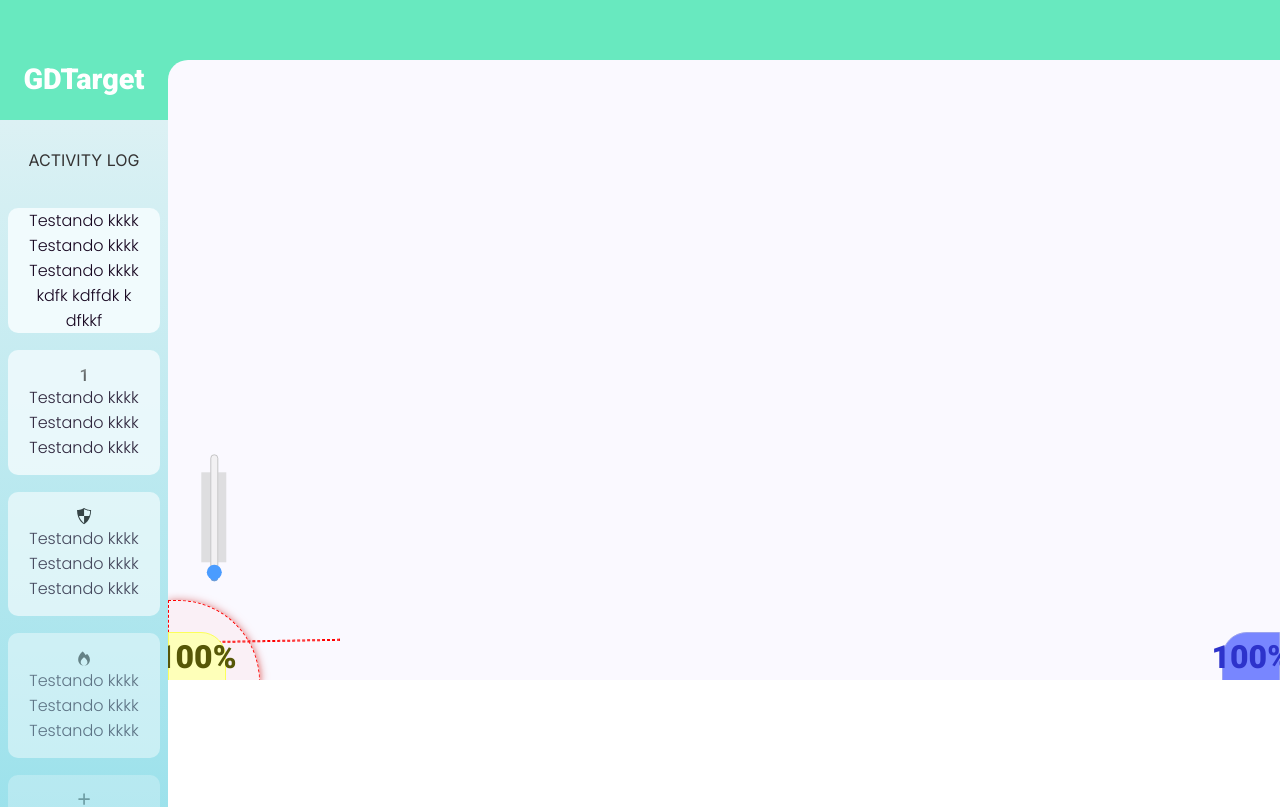
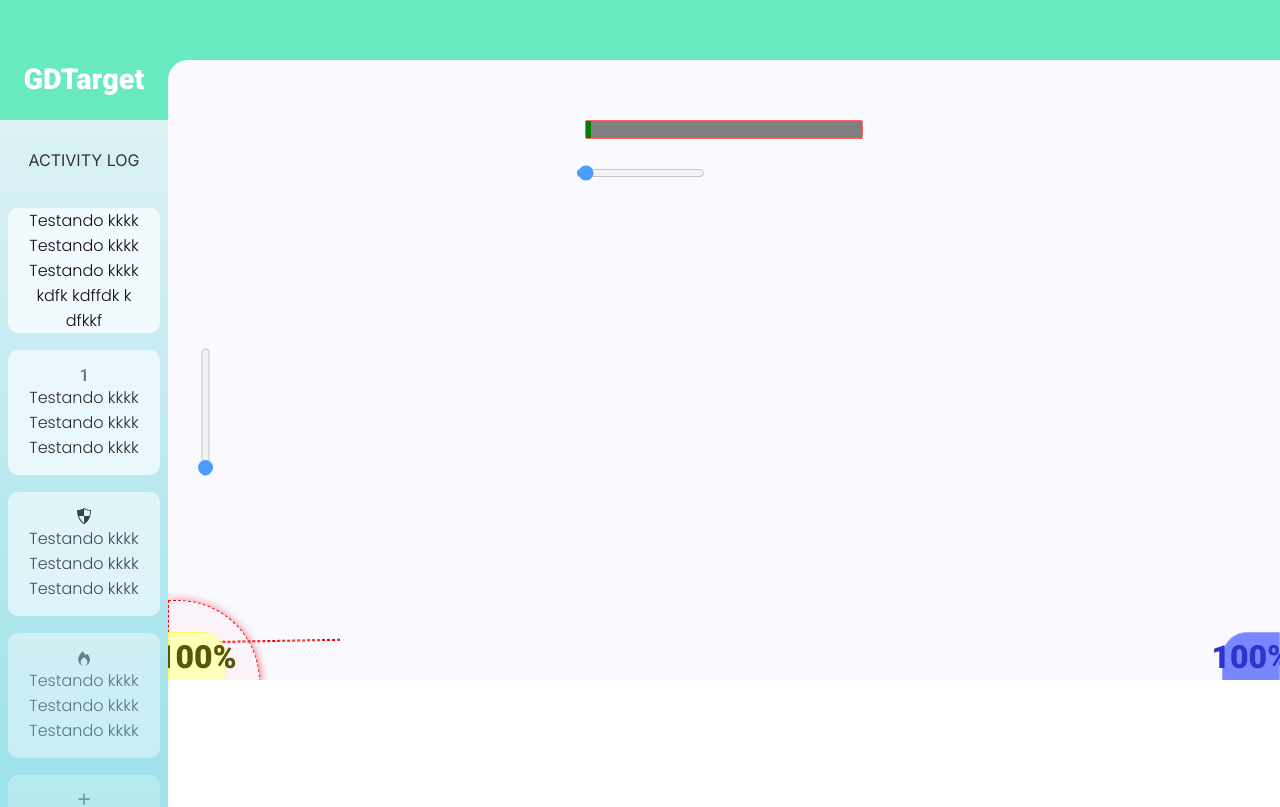
Before and after one commit to GabrielDavid1/GDTarget, a React (Vite) app: page / in a window 1280 px wide. Shown: the top 807 px of the page. Built offline with nearby package versions, Linux system fonts and the light colour scheme.

Commit message:
Power has finished

```diff
--- a/src/App.tsx
+++ b/src/App.tsx
@@ -29,9 +29,11 @@ import { Wind } from "./components/Wind";
 import PowerBar from "./components/PowerBar";
 import Description from './components/Description';
 import PlayerComponent from './components/Player';
+import Inclination from './components/Player/Inclination';
 
 function App() {
-  const [power, setPower] = useState<number>(0);
+  const [power, setPower] = useState<number>(2);
+  const [angle, setAngle] = useState<number>(1);
   const [toggle, setToggle] = useState<boolean>(true);
   return (
     <AppContainer>
@@ -79,7 +81,12 @@ function App() {
       <AppMain>
         <AppContent>
           <MainPowerBar>
-            <PowerBar value={power} isVisible={false} />
+            <PowerBar value={power} isVisible={true} />
+            <Inclination
+              isVertically
+              state={power}
+              setState={setPower}
+            />
           </MainPowerBar>
 
           <MainDescriptionArea>
@@ -87,8 +94,14 @@ function App() {
           </MainDescriptionArea>
 
           <MainPlayers>
+            <Inclination
+              isVertically={false}
+              state={angle}
+              setState={setAngle}
+            />
             <PlayerArea>
               <PlayerComponent
+                angle={angle}
                 percent_life="100%"
                 stylePlayer={{
                   playerTextColor:'#565707',
@@ -97,6 +110,7 @@ function App() {
                 }}
               />
               <PlayerComponent
+                angle={angle}
                 percent_life="100%"
                 stylePlayer={undefined}
               />
--- a/src/components/Player/Inclination/index.tsx
+++ b/src/components/Player/Inclination/index.tsx
@@ -1,28 +1,28 @@
 import { InclinationWrapper } from "./styles";
 
 interface Props {
-    angle: number;
-    setAngle: React.Dispatch<React.SetStateAction<number>>;
+    isVertically:boolean;
+    state: number;
+    setState: React.Dispatch<React.SetStateAction<number>>;
 }
 
-export default function Inclination({ angle, setAngle }:Props) {
-  const position = `
-    -${document.documentElement.clientHeight*0.12}px
-  `;
+export default function Inclination({ isVertically, state, setState }:Props) {
   const handleAngle = (e:React.ChangeEvent<HTMLInputElement>) => {
-    setAngle(Number(e.target.value))
+    setState(Number(e.target.value))
   }
   return (
-    <InclinationWrapper top={position}>
+    <>
+    <InclinationWrapper isVertically={isVertically}>
       <input
         className="inclination"
         type="range"
         min="0"
         max="90"
-        value={angle}
+        value={state}
         onChange={handleAngle}
         data-vertical="true"
        />
     </InclinationWrapper>
+    </>
   );
 }
--- a/src/components/Player/Inclination/styles.ts
+++ b/src/components/Player/Inclination/styles.ts
@@ -1,21 +1,21 @@
 import styled from "styled-components";
 
 interface Props {
-   top: string;
+  isVertically: boolean;
 }
 
 export const InclinationWrapper = styled.div<Props>`
   -webkit-appearance: none;
   width: 100%;
   height: 25px;
-  background-color: #d3d3d3;
   outline: none;
   opacity: 0.7;
   -webkit-transition: 0.2s;
   transition: opacity 0.2s;
   position: absolute;
-  top: ${({ top }) => `${top}`};
-  transform: rotate(270deg);
+  top:${({ isVertically }) => isVertically ? '20%' : '50%'};
+  right:${({ isVertically }) => isVertically ? '0%' : '34%'};
+  transform: ${({ isVertically }) => isVertically ? 'none' : 'rotate(270deg)'};
   display:flex;
   justify-content:center;
   align-items:center;
--- a/src/components/Player/Range/index.tsx
+++ b/src/components/Player/Range/index.tsx
@@ -1,20 +1,16 @@
-import { useState } from "react";
-import Inclination from "../Inclination";
-
 import {
     Pointer,
     RangeContainer
 } from "./styles";
 
-export default function RangeArea() {
-    const [angle, setAngle] = useState<number>(1);
+interface Props {
+    angle:number;
+}
+
+export default function RangeArea({ angle }:Props) {
     return (
         <RangeContainer>
-            <Inclination
-              angle={angle}
-              setAngle={setAngle}
-            />
-           <Pointer angle={angle} />
+          <Pointer angle={angle} />
         </RangeContainer>
     );
 }
--- a/src/components/Player/index.tsx
+++ b/src/components/Player/index.tsx
@@ -8,17 +8,19 @@ interface StylePlayerProps {
 }
 
 interface Props {
+    angle: number;
+    power?: number;
     percent_life:string;
     stylePlayer?: StylePlayerProps;
 }
 
-export default function PlayerComponent({ percent_life, stylePlayer }:Props) {
+export default function PlayerComponent({ angle, percent_life, stylePlayer }:Props) {
     return (
         <>
          <PlayerContainer stylePlayer={stylePlayer}>
              {percent_life}
          </PlayerContainer>
-         {stylePlayer ? <RangeArea /> : null}
+         {stylePlayer ? <RangeArea angle={angle} /> : null}
         </>
     );
 }
--- a/src/components/PowerBar/styles.ts
+++ b/src/components/PowerBar/styles.ts
@@ -5,7 +5,7 @@ export const ProgressBar = styled.progress`
     width: 25%;
     height: 10%;
     border-radius: 2px;
-    background: white;
+    background-color: white;
     accent-color: red;
     -webkit-appearance: none;
     &::-moz-progress-bar {
```
